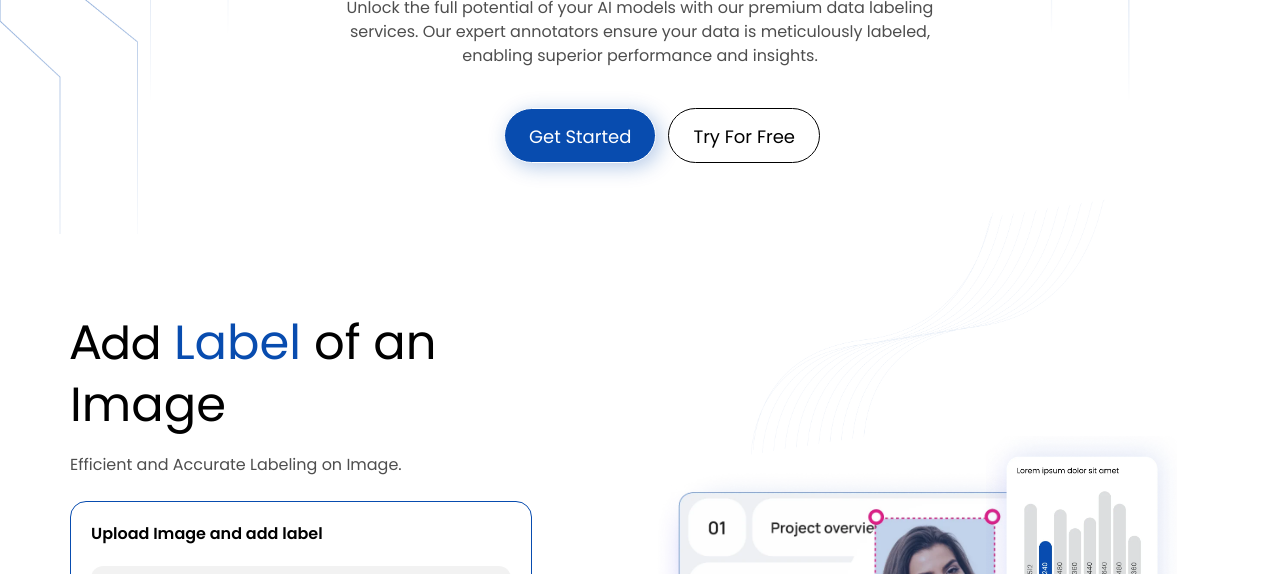
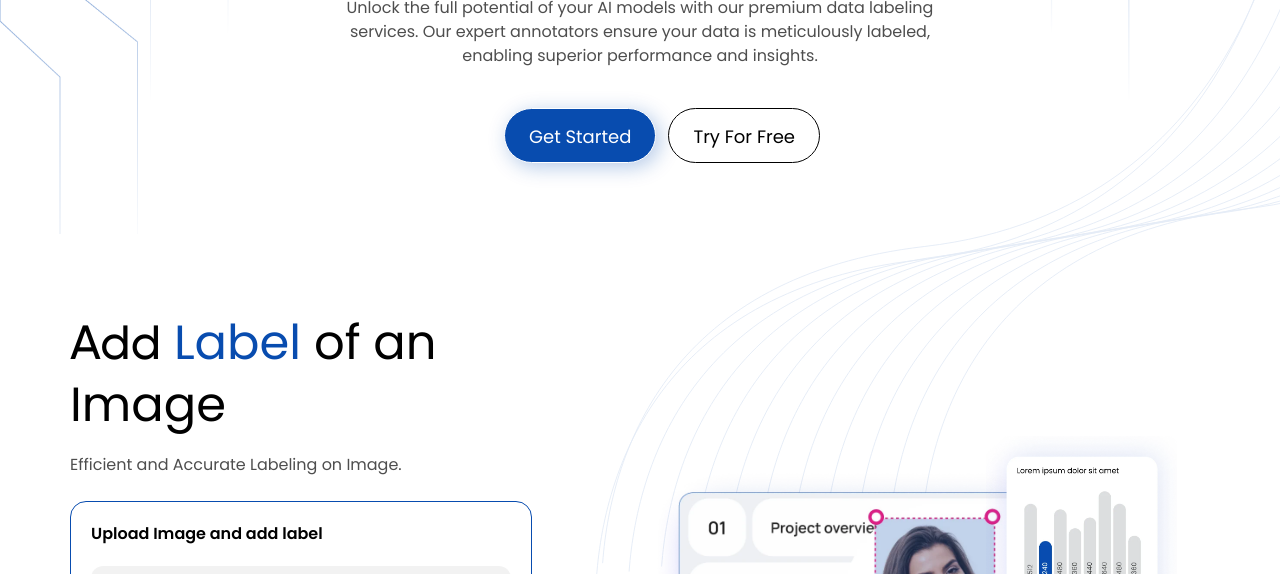
Before and after one commit to AnjaliChandaRC/hyperleen-next, a Next.js app: page / in a window 1280 px wide. Shown: the part 480-1054 px from the top of the page. Built offline with nearby package versions, Linux system fonts and the light colour scheme.

Commit message:
added label svg in the project

```diff
--- a/src/components/common/Icons.tsx
+++ b/src/components/common/Icons.tsx
@@ -534,3 +534,22 @@ export const BacktoTop = () => {
     </svg>
   );
 };
+
+// Label section position image
+
+export const LabelSvg = () => (
+  <svg width="750" height="1207" viewBox="0 0 795 1207" fill="none" xmlns="http://www.w3.org/2000/svg">
+    <path d="M1149.02 217.405C1138.66 203.86 1113.23 562.826 756.192 604.252C490.248 635.109 424.42 816.095 415.372 939.885" stroke="#084CAF" />
+    <path d="M1114.54 222.789C1104.18 209.244 1078.75 568.21 721.711 609.637C455.766 640.494 389.938 821.479 380.891 945.27" stroke="#084CAF" />
+    <path d="M1080.05 228.173C1069.7 214.629 1044.27 573.595 687.228 615.021C421.284 645.878 355.456 826.863 346.408 950.654" stroke="#084CAF" />
+    <path d="M1045.57 233.558C1035.22 220.013 1009.79 578.979 652.748 620.405C386.803 651.262 320.975 832.247 311.928 956.038" stroke="#084CAF" />
+    <path d="M1011.09 238.942C1000.74 225.397 975.305 584.363 618.267 625.789C352.323 656.647 286.495 837.632 277.448 961.422" stroke="#084CAF" />
+    <path d="M976.611 244.326C966.257 230.781 940.823 589.747 583.785 631.174C317.84 662.031 252.012 843.016 242.965 966.806" stroke="#084CAF" />
+    <path d="M942.131 249.71C931.776 236.165 906.342 595.131 549.305 636.558C283.36 667.415 217.532 848.4 208.485 972.19" stroke="#084CAF" />
+    <path d="M907.651 255.094C897.296 241.55 871.862 600.516 514.824 641.942C248.879 672.799 183.051 853.784 174.004 977.575" stroke="#084CAF" />
+    <path d="M873.168 260.479C862.813 246.934 837.379 605.9 480.342 647.326C214.397 678.183 148.569 859.169 139.522 982.959" stroke="#084CAF" />
+    <path d="M838.688 265.863C828.333 252.318 802.899 611.284 445.861 652.711C179.917 683.568 114.089 864.553 105.041 988.343" stroke="#084CAF" />
+    <path d="M804.207 271.247C793.852 257.702 768.418 616.668 411.381 658.095C145.436 688.952 79.6081 869.937 70.5608 993.727" stroke="#084CAF" />
+    <path d="M810.641 256.967C800.286 243.422 774.852 602.388 417.814 643.815C151.87 674.672 86.0417 855.657 76.9944 979.447" stroke="#084CAF" />
+  </svg>
+)
--- a/src/components/home/AddLabel.tsx
+++ b/src/components/home/AddLabel.tsx
@@ -3,23 +3,17 @@ import PrimaryHeading from "../common/PrimaryHeading";
 import Paragraph from "../common/Paragraph";
 import CommonButton from "../common/CommonButton";
 import Image from "next/image";
-import { PenSvg } from "../common/Icons";
+import { LabelSvg, PenSvg } from "../common/Icons";
 
 const AddLabel = () => {
   return (
     <div className="relative lg:pt-20 sm:pt-10 pt-4" id="label">
-      <div className="absolute top-[-14%] right-[12%] lg:block hidden">
-        <Image
-          width={398}
-          height={1313}
-          src="/assets/images/home/png/label-ellipse.png"
-          alt="label-ellipse"
-          className="pointer-events-none"
-        />
+      <div className="absolute lg:block hidden right-0 -top-[84%] opacity-10">
+        <LabelSvg />
       </div>
       <div className="container xl:max-w-[1180px] mx-auto">
         <div className="flex flex-wrap flex-row mx-[-12px] items-center">
-          <div className="lg:w-[50%] w-full px-3">
+          <div className="lg:w-[50%] w-full px-3 z-10">
             <PrimaryHeading
               textName="Add"
               blueText=" Label"
@@ -63,7 +57,7 @@ const AddLabel = () => {
               </div>
             </div>
           </div>
-          <div className="lg:w-[50%] w-full px-3 max-lg:flex max-lg:justify-center relat max-lg:items-center lg:pt-0 pt-10">
+          <div className="lg:w-[50%] w-full px-3 max-lg:flex max-lg:justify-center z-10 max-lg:items-center lg:pt-0 pt-10">
             {/* ======project-overview-img===== */}
             <Image
               width={399}
```
Also changed, not shown: public/assets/images/home/png/label-ellipse.png, public/assets/images/home/svg/label_svg.svg (added).
